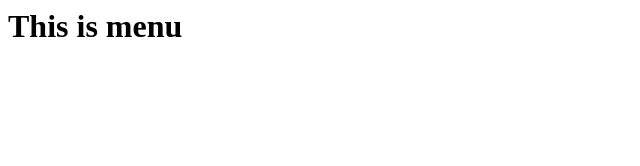
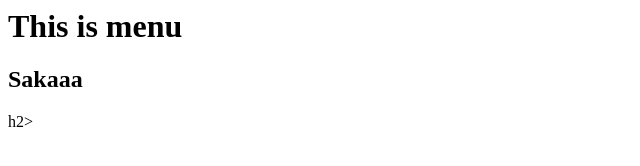
Before and after one commit to sandipkumarsoni/project_1, a plain HTML site: page index.html in a window 1280 px wide. Shown: the whole page, without its empty margins (0-640 px from the left). Drawn offline with Linux system fonts and the light colour scheme.

Commit message:
Update index.html

```diff
--- a/index.html
+++ b/index.html
@@ -1 +1,3 @@
 <h1>This is menu</h1>
+
+<h2>Sakaaa</h2>h2>
```
